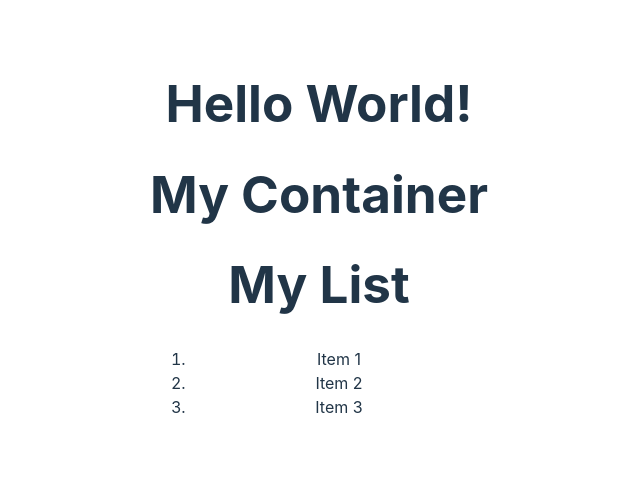
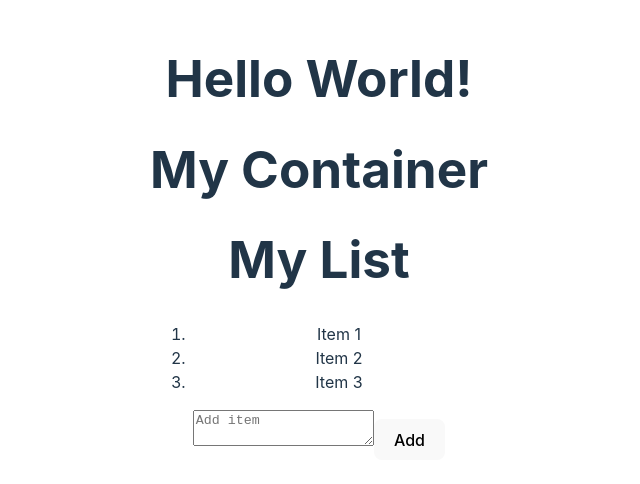
Before and after one commit to RoniSeppala/Advanced-Web-Applications-2024-Week-9, a React (Vite) app: page / in a window 1280 px wide. Shown: the part 162-646 px from the top of the page, without its empty margins (321-961 px from the left). Built offline with nearby package versions, Linux system fonts and the light colour scheme.

Commit message:
implement item addition in MyContainer with form handling and state management

```diff
--- a/src/App.tsx
+++ b/src/App.tsx
@@ -1,5 +1,8 @@
 import './App.css'
 import MyContainer from './components/MyContainer'
+
+
+
 
 function App() {
 
--- a/src/components/MyContainer.tsx
+++ b/src/components/MyContainer.tsx
@@ -15,6 +15,14 @@ interface MyContainerProps {
 }
 
 const MyContainer:React.FC<MyContainerProps> = ({containerName}) => {
+    const [textContent, setTextContent] = React.useState<string>("");
+
+    const addItem = (item: {text: string }) => {
+        const id: string = Math.random().toString(36)
+        const newItem: TItem = { id, text: item.text }
+
+        setItems([...items, newItem])
+    }
 
     const [items, setItems] = React.useState<TItem[]>([
         { id: "1", text: "Item 1" },
@@ -22,10 +30,22 @@ const MyContainer:React.FC<MyContainerProps> = ({containerName}) => {
         { id: "3", text: "Item 3" },
     ]);
 
+    const handleSubmit = (e: React.FormEvent) => {
+        // Add item to list
+        e.preventDefault();
+
+        addItem({ text: textContent });
+
+    }
+
     return (
         <div>
         <h1>{ containerName }</h1>
             <MyList header="My List" items={items} />
+            <form onSubmit={handleSubmit}>
+                <textarea placeholder="Add item" onChange={(e) => setTextContent(e.target.value)} value={textContent}/>
+                <button type="submit">Add</button>
+            </form>
         </div>
     );
 }
```
